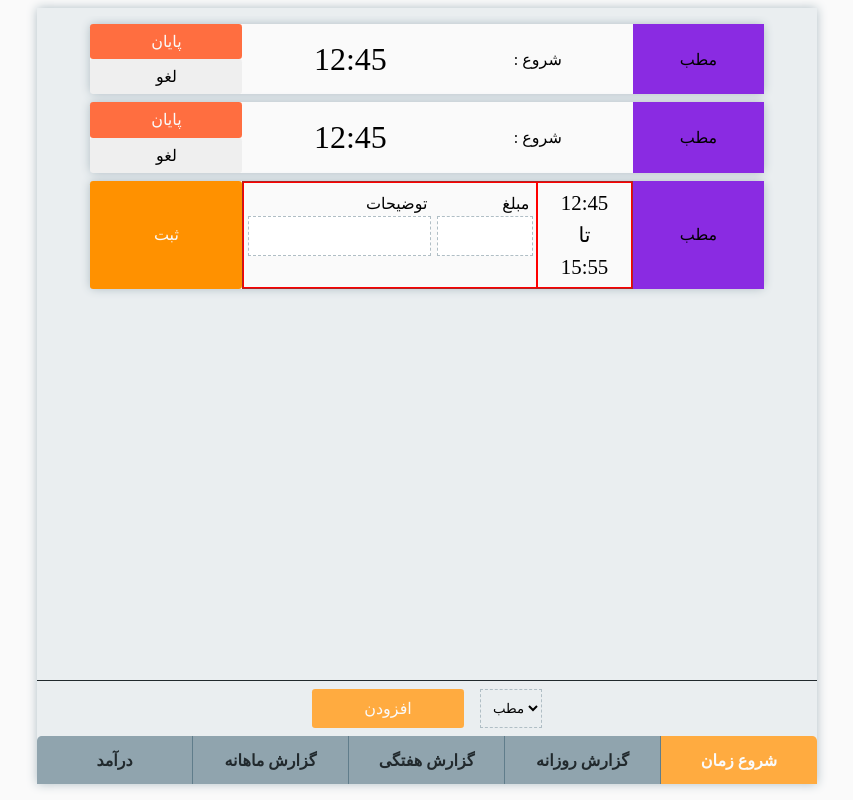
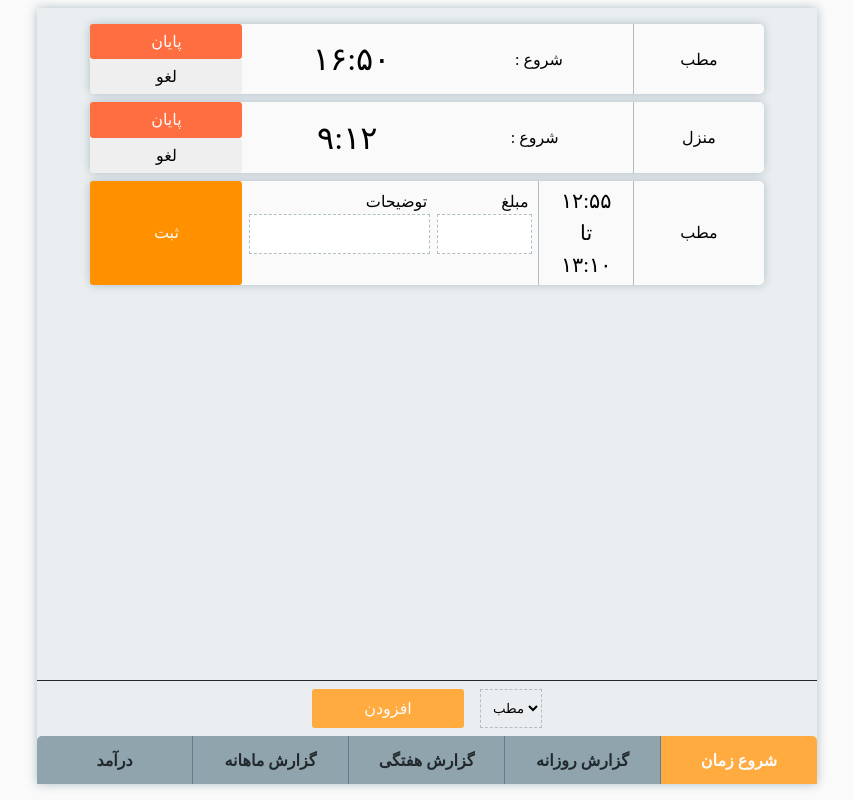
Before and after one commit to AhmadMrf/time-money, a React (Create React App) app: page /add-recordes in a window 1280 px wide. Shown: the whole page, without its empty margins (213-1066 px from the left). Built offline with nearby package versions, Linux system fonts and the light colour scheme.

Commit message:
complete time cards

```diff
--- a/src/start-time/CompletedTimeCard.jsx
+++ b/src/start-time/CompletedTimeCard.jsx
@@ -3,33 +3,54 @@ import Card from "../templates/Card";
 import Input from "../templates/Input";
 import styles from "./CompletedTimeCard.module.css";
 import { useRef } from "react";
-export default function CompletedTimeCard() {
+export default function CompletedTimeCard({
+  id,
+  place,
+  startTime,
+  endTime,
+  description,
+  price,
+}) {
+  let formattedStartTime = new Intl.DateTimeFormat("fa-ir", {
+    timeStyle: "short",
+  }).format(startTime);
+  let formattedEndTime = new Intl.DateTimeFormat("fa-ir", {
+    timeStyle: "short",
+  }).format(endTime);
   const priceRef = useRef(null);
   const descriptionRef = useRef(null);
   return (
     <Card className={styles.card}>
-      <span className={styles.title}>مطب</span>
+      <span className={styles.title}>{place}</span>
       <div className={styles.record_info}>
         <div className={styles.times}>
-          <span>12:45</span>
+          <span>{formattedStartTime}</span>
           تا
-          <span>15:55</span>
+          <span>{formattedEndTime}</span>
         </div>
         <div className={styles.info}>
-          <Input className={styles.input} ref={priceRef} id="price" title="مبلغ" type="text" />
-          <Input className={styles.input}
+          <Input
+            className={styles.input}
+            ref={priceRef}
+            id='price'
+            // value={price}
+            title='مبلغ'
+            type='text'
+          />
+          <Input
+            className={styles.input}
             ref={descriptionRef}
-            id="description"
-            title="توضیحات"
-            type="text"
+            id='description'
+            title='توضیحات'
+            type='text'
+            // value={description}
           />
         </div>
       </div>
       <div className={styles.buttons}>
         <Button
           onClick={() => console.log(priceRef.current.value)}
-          className={styles.submit_button}
-        >
+          className={styles.submit_button}>
           ثبت
         </Button>
       </div>
--- a/src/start-time/CompletedTimeCard.module.css
+++ b/src/start-time/CompletedTimeCard.module.css
@@ -5,14 +5,15 @@
 }
 .title {
   /* align-self: stretch; */
-  background-color: blueviolet;
+  border-left: 1px solid var(--box-shadows);
+  /* background-color: blueviolet; */
   display: flex;
   align-items: center;
   justify-content: center;
 }
 .record_info {
   /* width: 100%; */
-  border: 1px solid firebrick;
+  /* border: 1px solid firebrick; */
   display: flex;
   justify-content: center;
   /* align-items: center; */
@@ -25,12 +26,13 @@
   font-size: 1.3rem;
   padding: 0 0.5rem;
   text-align: center;
-  border: 1px solid red;
+  border-left: 1px solid var(--box-shadows);
 }
 .info {
   display: flex;
   flex-wrap: wrap;
-  border: 1px solid red;
+  padding: 0 0.2rem;
+  /* border: 1px solid red; */
 }
 .input {
   flex: 1 1 60%;
@@ -44,6 +46,7 @@
 .buttons button {
   display: block;
   height: 100%;
+  width: 100%;
 }
 
 .submit_button {
--- a/src/start-time/StartTab.jsx
+++ b/src/start-time/StartTab.jsx
@@ -8,13 +8,45 @@ import Total from "../templates/Total";
 import TimeCard from "./TimeCard";
 import CompletedTimeCard from "./CompletedTimeCard";
 
+const RECORDES = [
+  {
+    id: 1,
+    place: "مطب",
+    startTime: new Date("2022-12-02T16:50:12"),
+    endTime: null,
+    completed: false,
+    price: 0,
+    description: "",
+  },
+  {
+    id: 2,
+    place: "منزل",
+    startTime: new Date("2022-12-02T09:12:12"),
+    endTime: null,
+    completed: false,
+    price: 0,
+    description: "",
+  },
+  {
+    id: 3,
+    place: "مطب",
+    startTime: new Date("2022-12-02T12:55:12"),
+    endTime: new Date("2022-12-03T13:10:10"),
+    completed: true,
+    price: 200,
+    description: "د . ملکی",
+  },
+];
 export default function StartTab() {
+  let timeCards = RECORDES.map((record) => {
+    if (record.completed)
+      return <CompletedTimeCard key={record.id} {...record} />;
+    return <TimeCard key={record.id} {...record} />;
+  });
   return (
     <ContentWrapper>
       <RowWrapper>
-        <TimeCard />
-        <TimeCard />
-        <CompletedTimeCard />
+        {timeCards}
       </RowWrapper>
       <Total>
         <SelectInput>
--- a/src/start-time/TimeCard.jsx
+++ b/src/start-time/TimeCard.jsx
@@ -2,13 +2,16 @@ import Button from "../templates/Button";
 import Card from "../templates/Card";
 import styles from "./TimeCard.module.css";
 
-export default function TimeCard() {
+export default function TimeCard({ id, place, startTime }) {
+  let formattedStartTime = new Intl.DateTimeFormat("fa-ir", {
+    timeStyle: "short",
+  }).format(startTime);
   return (
     <Card className={styles.card}>
-      <span className={styles.title}>مطب</span>
+      <span className={styles.title}>{place}</span>
       <div className={styles.record_info}>
         <span>شروع :</span>
-        <span> 12:45</span>
+        <span>{formattedStartTime}</span>
       </div>
       <div className={styles.buttons}>
         <Button className={styles.submit_button}>پایان</Button>
--- a/src/start-time/TimeCard.module.css
+++ b/src/start-time/TimeCard.module.css
@@ -5,10 +5,11 @@
 }
 .title {
   align-self: stretch;
-  background-color: blueviolet;
+  /* background-color: blueviolet; */
   display: flex;
   align-items: center;
   justify-content: center;
+  border-left: 1px solid var(--box-shadows);
 }
 .record_info {
   display: flex;
@@ -19,7 +20,8 @@
 .record_info span:last-child {
   font-size: 2rem;
 }
-.buttons {
+.buttons button {
+  width: 100%;
 }
 
 .submit_button {
```
